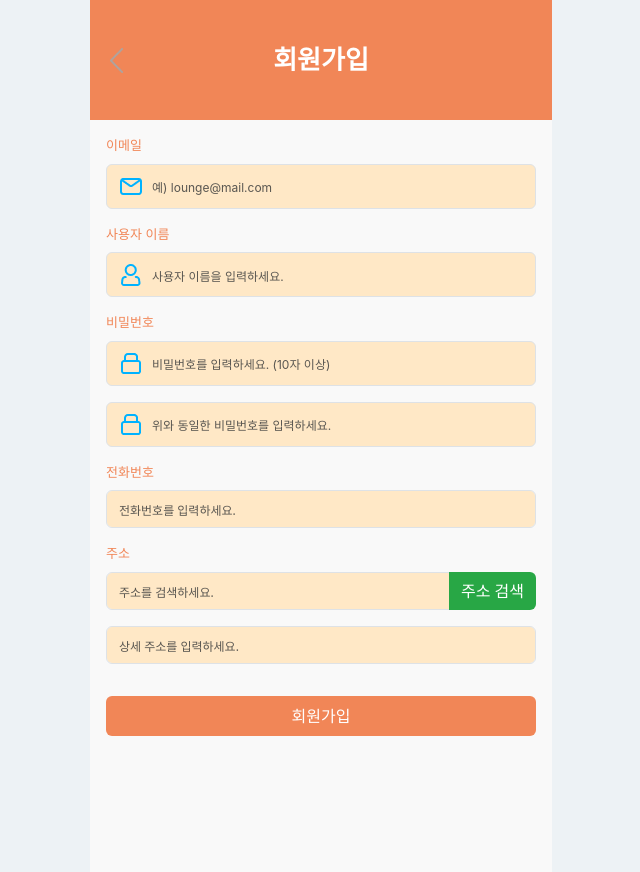
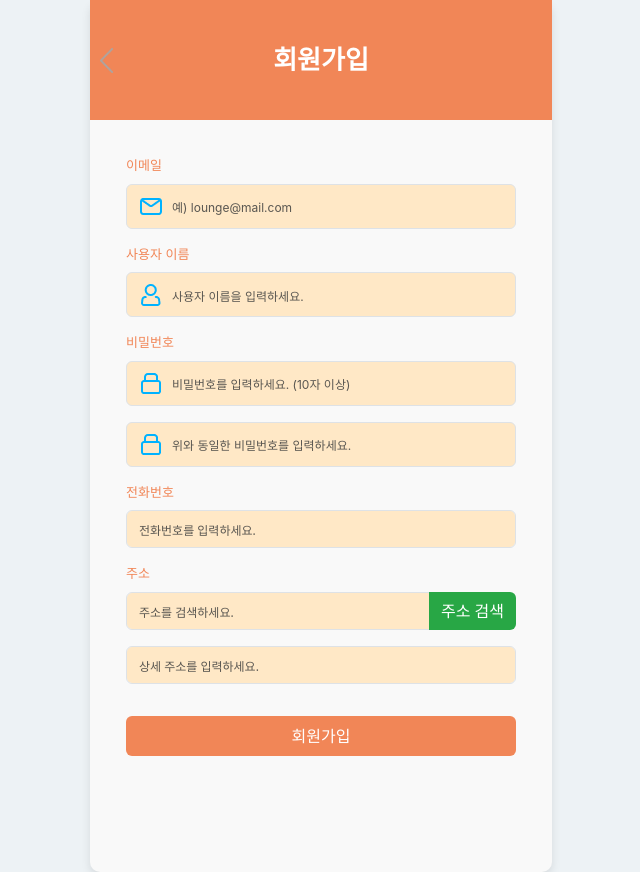
Before and after one commit to GO-p1sker/realSoftware, a Spring Boot app: page /user/signup in a window 1280 px wide. Shown: the whole page, without its empty margins (319-959 px from the left). Run offline with Spring Boot 4, Linux system fonts and the light colour scheme; some of the project's set-up classes (security, data sources, template engines, error pages and the like) are left out, and stand-ins take their place; some libraries are stand-ins or nearby versions; some web fonts are replaced.

Commit message:
최종본

```diff
--- a/software--/software--/software-main/SOFTWARE-main/dialysisFinal-main/src/main/resources/templates/signup_form.html
+++ b/software--/software--/software-main/SOFTWARE-main/dialysisFinal-main/src/main/resources/templates/signup_form.html
@@ -9,34 +9,76 @@
     <style>
         body {
             background: #EDF2F5; /* 배경 색상 */
+            margin: 0;
+            padding: 0;
         }
+
         .mobile-container {
+            max-width: 500px; /* 모바일 화면 폭 */
+            margin: 0 auto;
             background: #f9f9f9; /* 컨테이너 배경 색상 */
+            border-radius: 10px; /* 둥근 모서리 추가 */
+            box-shadow: 0 4px 10px rgba(0, 0, 0, 0.1); /* 부드러운 그림자 */
+            overflow: hidden;
         }
+
         .top-bar {
             background-color: #F18657; /* 상단 바 배경색 */
             color: white; /* 상단 바 텍스트 색상 */
+            padding: 10px;
+            text-align: center;
         }
+
         .top-bar h1 {
             color: white; /* 회원가입 글자 색상 */
+            margin: 0;
         }
+
+        .content {
+            max-height: 90vh; /* 전체 화면 높이의 90%로 제한 */
+            overflow-y: auto; /* 필요 시 스크롤 활성화 */
+            padding: 20px; /* 내부 여백 */
+        }
+
         .form-label {
             color: #F18657; /* 라벨 색상 */
         }
+
         input.form-control {
             background-color: #FFE8C6; /* 입력 필드 배경 색상 */
         }
+
         button.btn-primary {
             background-color: #F18657; /* 버튼 색상 */
             border: none;
         }
+
         button.btn-secondary {
             background-color: #28a745; /* 주소 검색 버튼 색상 */
             color: white;
             border: none;
         }
+
         button.btn-primary:hover, button.btn-secondary:hover {
             opacity: 0.8; /* 버튼 호버 효과 */
+        }
+
+        /* 스크롤 바 스타일 */
+        .content::-webkit-scrollbar {
+            width: 8px; /* 스크롤 바 폭 */
+        }
+
+        .content::-webkit-scrollbar-thumb {
+            background-color: #F18657; /* 스크롤 바 색상 */
+            border-radius: 10px;
+        }
+
+        .content::-webkit-scrollbar-track {
+            background: #f9f9f9; /* 스크롤 바 트랙 배경 */
+        }
+
+        .d-grid {
+            margin-bottom: 20px; /* 아래 여백 추가 */
         }
     </style>
 </head>
@@ -50,7 +92,6 @@
                 </a>
             </div>
             <h1>회원가입</h1>
-            <div class="right-space"></div>
         </div>
         <div class="content">
             <form th:action="@{/user/signup}" th:object="${userCreateForm}" method="post">
```
